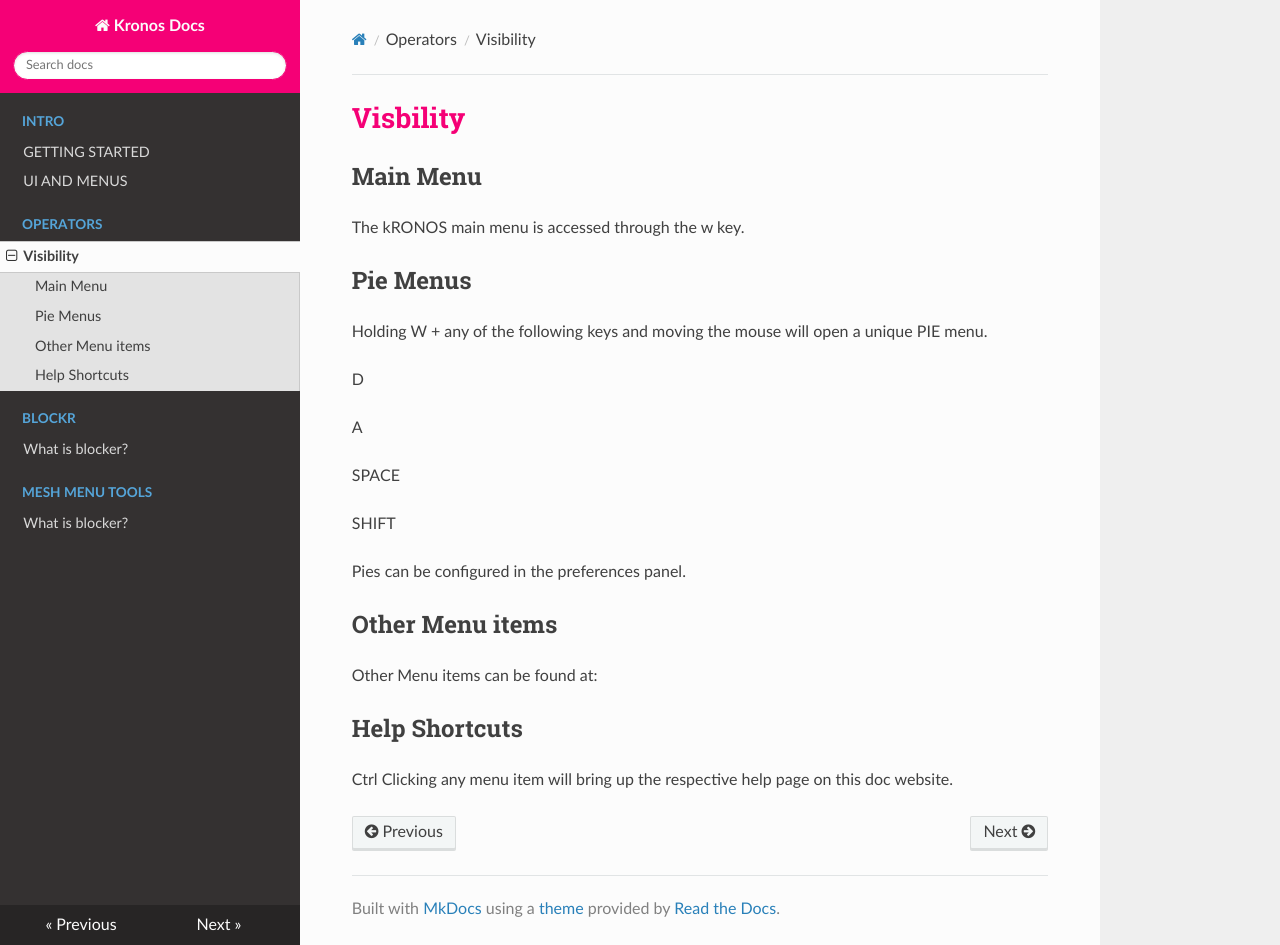
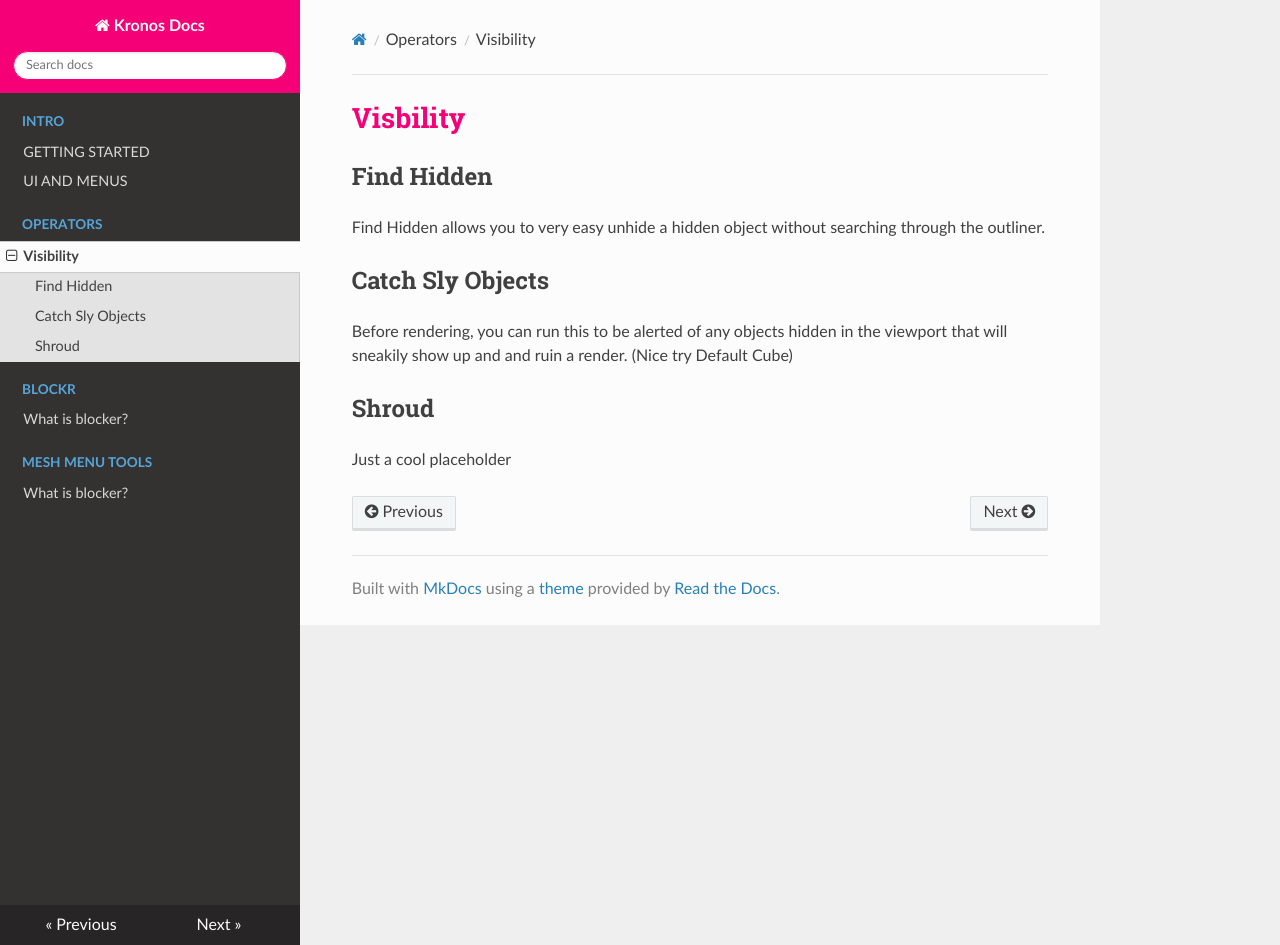
Before and after one commit to CGLIFE7/KronosDocs, an MkDocs documentation site: the page built from docs/docs/tutorial/visibility.md, in a window 1280 px wide and 945 px high. Built offline with MkDocs 1.6.1, drawn with Linux system fonts in a browser that asks for light colours; nearby versions of some CDN libraries.

Commit message:
Update visibility.md

```diff
--- a/docs/docs/tutorial/visibility.md
+++ b/docs/docs/tutorial/visibility.md
@@ -2,28 +2,15 @@
 
 
 
-## Main Menu
+## Find Hidden
 
-The kRONOS main menu is accessed through the w key.
+Find Hidden allows you to very easy unhide a hidden object without searching through the outliner.
 
-## Pie Menus
+## Catch Sly Objects
 
-Holding W + any of the following keys and moving the mouse will open a unique PIE menu.
+Before rendering, you can run this to be alerted of any objects hidden in the viewport that will
+sneakily show up and and ruin a render. (Nice try Default Cube)
 
-D
+## Shroud
 
-A
-
-SPACE
-
-SHIFT
-
-Pies can be configured in the preferences panel.
-
-## Other Menu items
-
-Other Menu items can be found at:
-
-## Help Shortcuts
-
-Ctrl Clicking any menu item will bring up the respective help page on this doc website.
+Just a cool placeholder
```
